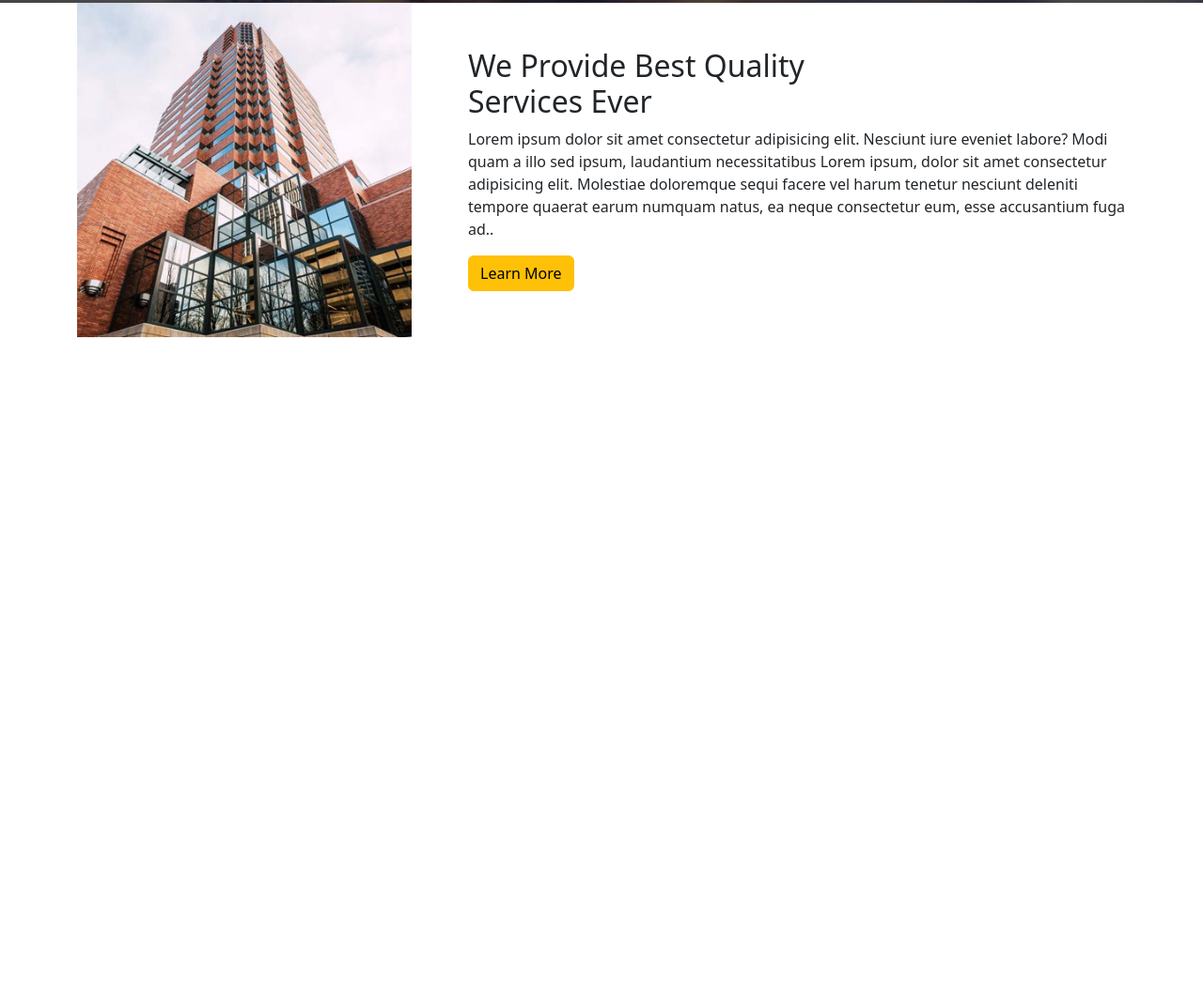
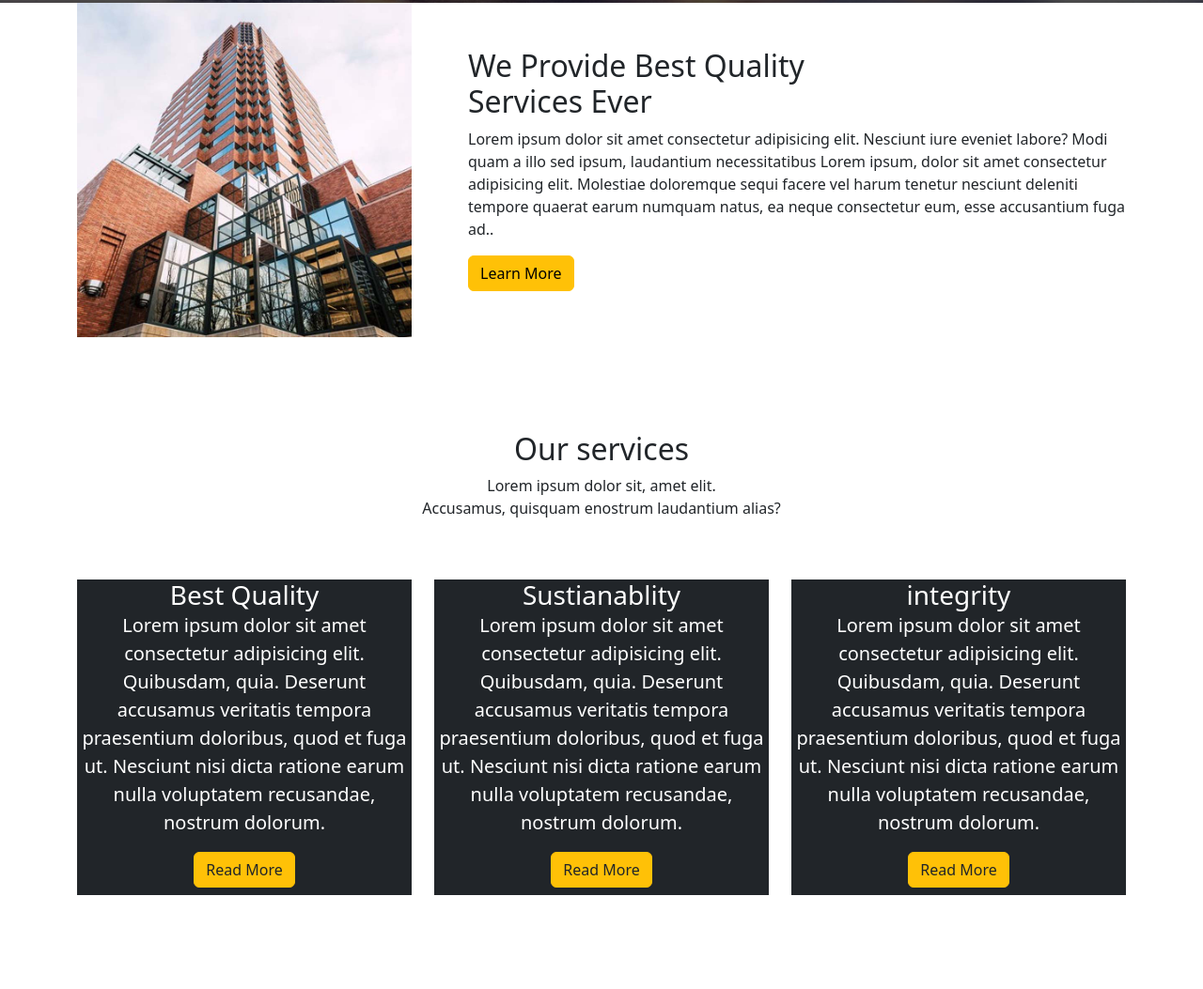
Before and after one commit to QurbanAliogahi/Real-state-builders-website, a plain HTML site: page index.html in a window 1280 px wide. Shown: the part 797-1850 px from the top of the page at 94% size. Before the commit the page ends 1156 px from the top, so only its background shows below. Drawn offline with nearby package versions, Linux system fonts and the light colour scheme.

Commit message:
Update index.html , our services section added
in this section i have added the our services section to  this website

```diff
--- a/index.html
+++ b/index.html
@@ -115,7 +115,53 @@
       </div>
     </div>
   </section>
+<!-- Services Section  -->
+<section id="services" class="services section-padding">
+  <div class="container">
+    <div class="row">
+      <div class="col-md-12">
+        <div class="section-header text-center pb-5">
+          <h2>Our services</h2>
+          <p>Lorem ipsum dolor sit, amet elit. <br> Accusamus, quisquam enostrum laudantium alias?</p>
+        </div>
+      </div>
+    </div>
+    <div class="row">
+      <div class="col-12 col-md-12 col-lg-4">
+        <div class="text text-white bg-dark text-center pb-2">
+          <div class="card-body">
+            <i class="bi bi-laptop"></i>
+            <h3 class="card-title">Best Quality</h3>
+            <p class="lead ">Lorem ipsum dolor sit amet consectetur adipisicing elit. Quibusdam, quia. Deserunt accusamus veritatis tempora praesentium doloribus, quod et fuga ut. Nesciunt nisi dicta ratione earum nulla voluptatem recusandae, nostrum dolorum.</p>
+          <a href="$" class="btn btn-warning text-dark">Read More</a>
+          </div>
+        </div>
+      </div>
+      <div class="col-12 col-md-12 col-lg-4">
+        <div class="text text-white bg-dark text-center pb-2">
+          <div class="card-body">
+            <i class="bi bi-subtract"></i>
+            <h3 class="card-title">Sustianablity</h3>
+            <p class="lead ">Lorem ipsum dolor sit amet consectetur adipisicing elit. Quibusdam, quia. Deserunt accusamus veritatis tempora praesentium doloribus, quod et fuga ut. Nesciunt nisi dicta ratione earum nulla voluptatem recusandae, nostrum dolorum.</p>
+          <a href="$" class="btn btn-warning text-dark">Read More</a>
+          </div>
+        </div>
+      </div>
 
+      <div class="col-12 col-md-12 col-lg-4">
+        <div class="text text-white bg-dark text-center pb-2">
+          <div class="card-body">
+            <i class="bi bi-subtract"></i>
+            <h3 class="card-title">integrity</h3>
+            <p class="lead ">Lorem ipsum dolor sit amet consectetur adipisicing elit. Quibusdam, quia. Deserunt accusamus veritatis tempora praesentium doloribus, quod et fuga ut. Nesciunt nisi dicta ratione earum nulla voluptatem recusandae, nostrum dolorum.</p>
+          <a href="$" class="btn btn-warning text-dark">Read More</a>
+          </div>
+        </div>
+      </div>
+    </div>
+
+  </div>
+</section>
   <script src="https://cdn.jsdelivr.net/npm/bootstrap@5.3.3/dist/js/bootstrap.bundle.min.js"></script>
 
 </body>
```
